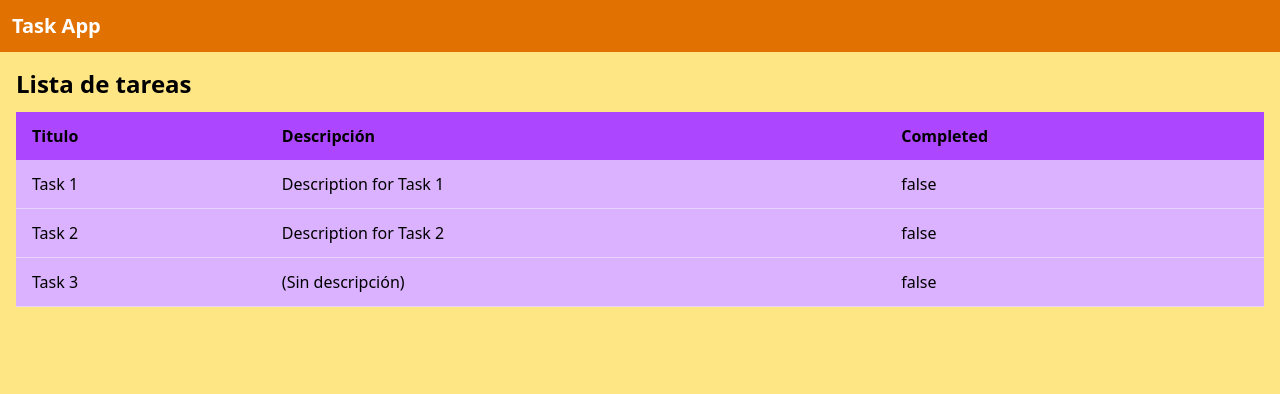
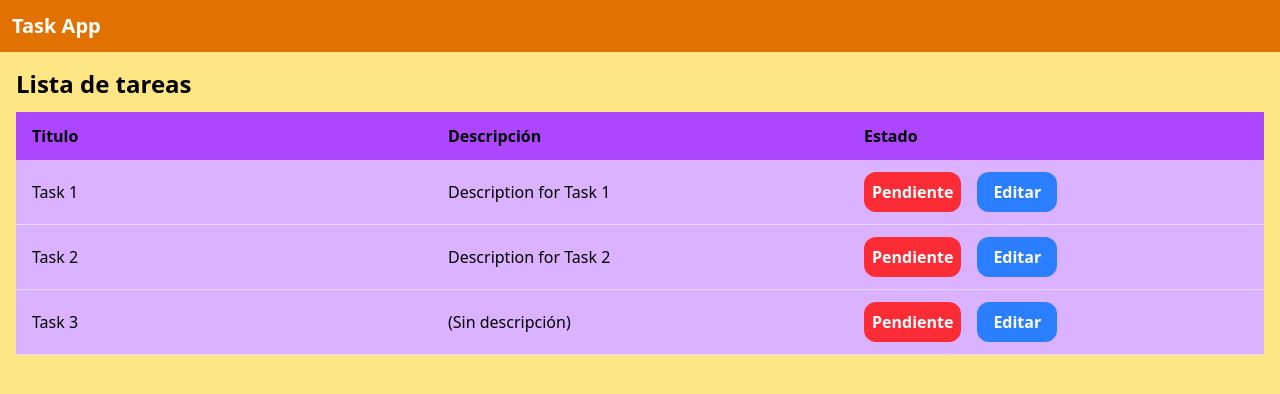
Before and after one commit to walesp3982/task-app, an Angular app: page / in a window 1280 px wide. Shown: the top 394 px of the page. Built offline with nearby package versions, Linux system fonts and the light colour scheme.

Commit message:
finish list task

```diff
--- a/src/app/list-task/list-task.html
+++ b/src/app/list-task/list-task.html
@@ -1,10 +1,10 @@
-<table class="table-auto w-full border-collapse cursor-default">
+<table class="table-fixed w-full border-collapse cursor-default">
     <thead class="text-left bg-purple-500">
         <tr>
             <!-- <th class="px-4 py-3 text-left font-semibold">Id</th> -->
             <th class="px-4 py-3 text-left font-semibold">Titulo</th>
             <th class="px-4 py-3 text-left font-semibold">Descripción</th>
-            <th class="px-4 py-3 text-left font-semibold">Completed</th>
+            <th class="px-4 py-3 text-left font-semibold">Estado</th>
         </tr>
     </thead>
     <tbody>
@@ -18,7 +18,16 @@
                 <!-- <td class="px-4 py-3">{{ task.id }}</td> -->
                 <td class="px-4 py-3">{{ task.title }}</td>
                 <td class="px-4 py-3">{{ task.description ?? "(Sin descripción)" }}</td>
-                <td class="px-4 py-3">{{ task.completed }}</td>
+                <td class="px-4 py-3 flex items-center gap-4">
+                    @if (task.completed) {
+                        <span class="rounded-xl bg-green-500 p-2 font-semibold text-white" (click)="toggleCompleted(task)">Completada</span>
+                    } @else {
+                        <span class="rounded-xl bg-red-500 p-2 font-semibold text-white" (click)="toggleCompleted(task)">Pendiente</span>
+                    }
+                    <button class="rounded-xl bg-blue-500 hover:bg-blue-700 text-white font-bold py-2 px-4" (click)="updateActualTask(task.id)">
+                        Editar
+                    </button>
+                </td>
             </tr>
         }
     </tbody>
--- a/src/app/list-task/list-task.ts
+++ b/src/app/list-task/list-task.ts
@@ -1,8 +1,7 @@
-import { Component, inject, signal } from '@angular/core';
+import { Component, inject, output } from '@angular/core';
 import { Task, TaskRepositoryInterface } from '../../repository/interface';
 import { TaskRepositoryHttp } from '../../repository/http';
 import { TaskRepositoryMemory } from '../../repository/memory';
-
 
 @Component({
   selector: 'app-list-task',
@@ -14,10 +13,29 @@ import { TaskRepositoryMemory } from '../../repository/memory';
 export class ListTask {
   taskService: TaskRepositoryInterface = inject(TaskRepositoryMemory);
   tasks: Task[] = [];
+  updateTask: number | null = null;
+  changeUpdateTask = output<number>();
+
+  updateActualTask(id: number) {
+    this.changeUpdateTask.emit(id);
+    console.log(`Updating task with id: ${id}`);
+  }
+
   ngOnInit() {
     this.taskService.getAllTasks().subscribe((tasks) => {
       this.tasks = tasks;
       console.log(tasks)
     });
   }
+
+  // Mark as completed
+  toggleCompleted(task: Task) {
+    task.completed = !task.completed;
+    this.taskService.updateTask(task.id, task).subscribe(() => {
+      console.log(`Task ${task.id} updated successfully`);
+    });
+    this.taskService.getAllTasks().subscribe((tasks) => {
+      this.tasks = tasks;
+    });
+  }
 }
```
